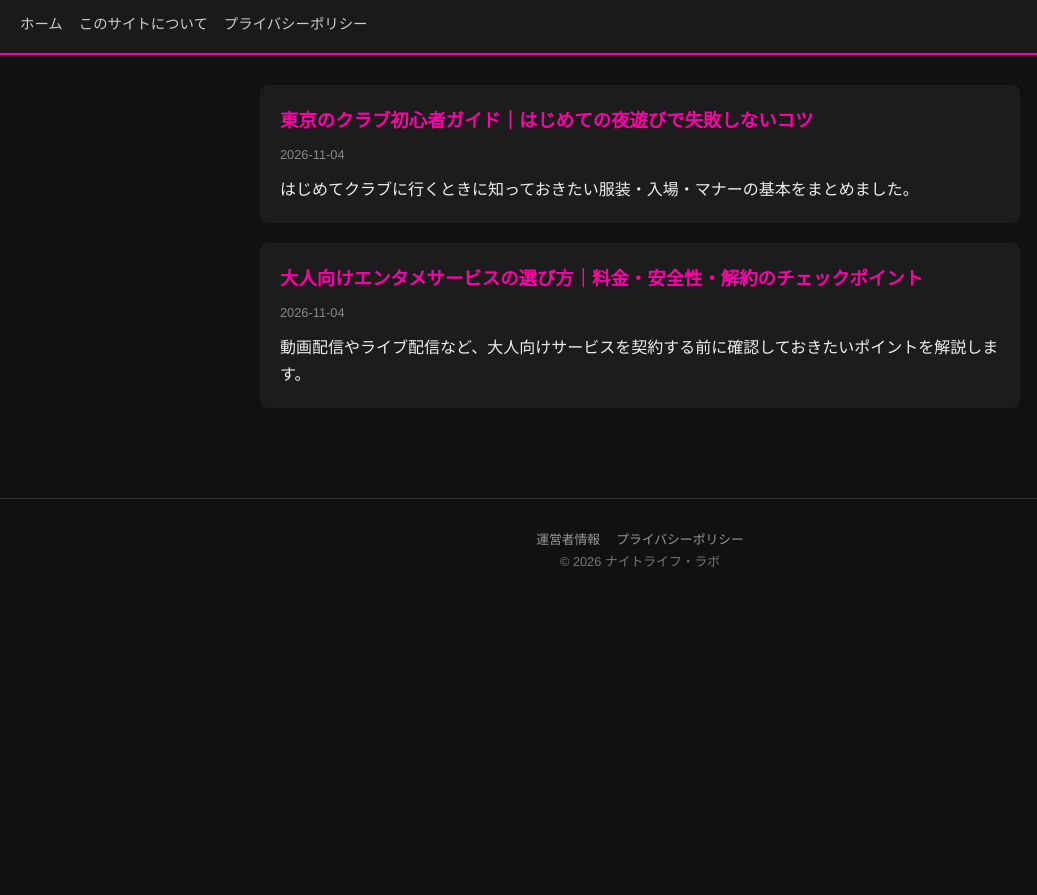
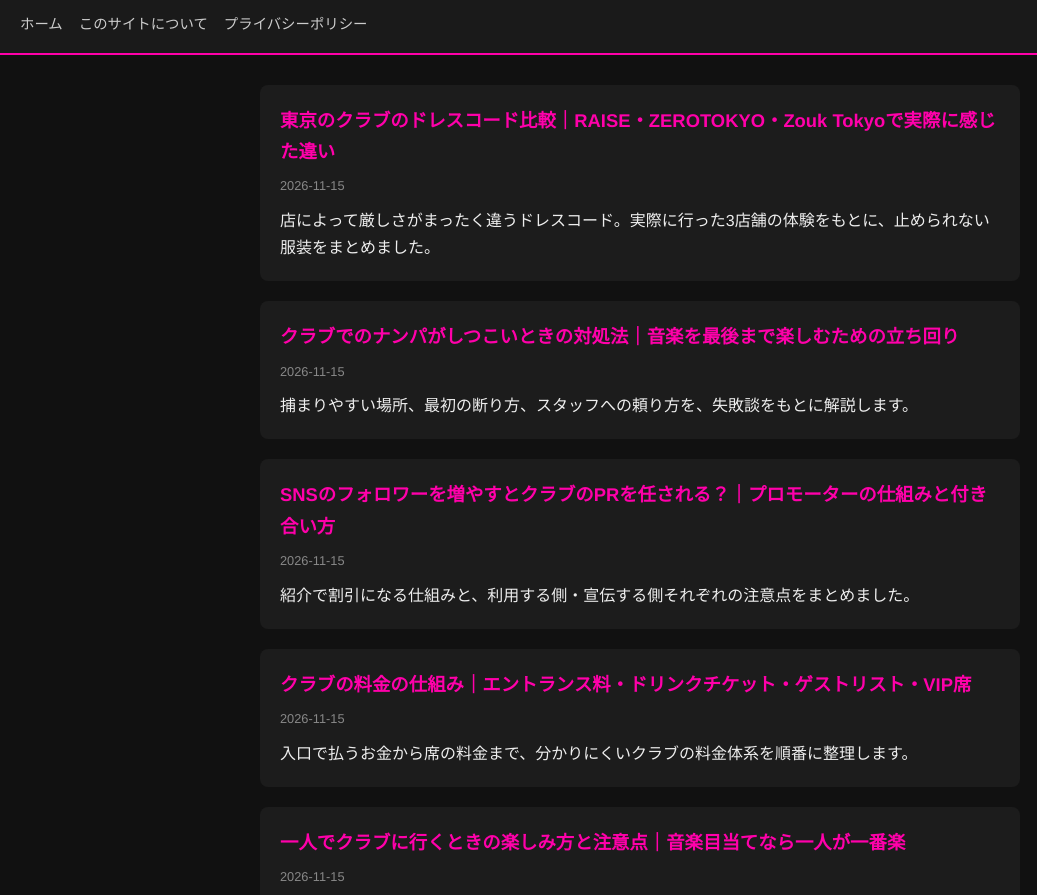
Before and after one commit to udonyarab-tech/NightlifeLab, a plain HTML site: page index.html in a window 1280 px wide. Shown: the part 50-945 px from the top of the page, without its empty margins (0-1037 px from the left). Before the commit the page ends 800 px from the top, so only its background shows below. Drawn offline with Linux system fonts and the light colour scheme.

Commit message:
Add new articles section to index.html

```diff
--- a/index.html
+++ b/index.html
@@ -13,6 +13,31 @@
 <nav><a href="index.html">ホーム</a><a href="about.html">このサイトについて</a><a href="privacy.html">プライバシーポリシー</a></nav>
 </header>
 <main>
+<div class="card">
+<h2><a href="articles/003.html">東京のクラブのドレスコード比較｜RAISE・ZEROTOKYO・Zouk Tokyoで実際に感じた違い</a></h2>
+<p class="meta">2026-11-15</p>
+<p>店によって厳しさがまったく違うドレスコード。実際に行った3店舗の体験をもとに、止められない服装をまとめました。</p>
+</div>
+<div class="card">
+<h2><a href="articles/004.html">クラブでのナンパがしつこいときの対処法｜音楽を最後まで楽しむための立ち回り</a></h2>
+<p class="meta">2026-11-15</p>
+<p>捕まりやすい場所、最初の断り方、スタッフへの頼り方を、失敗談をもとに解説します。</p>
+</div>
+<div class="card">
+<h2><a href="articles/005.html">SNSのフォロワーを増やすとクラブのPRを任される？｜プロモーターの仕組みと付き合い方</a></h2>
+<p class="meta">2026-11-15</p>
+<p>紹介で割引になる仕組みと、利用する側・宣伝する側それぞれの注意点をまとめました。</p>
+</div>
+<div class="card">
+<h2><a href="articles/006.html">クラブの料金の仕組み｜エントランス料・ドリンクチケット・ゲストリスト・VIP席</a></h2>
+<p class="meta">2026-11-15</p>
+<p>入口で払うお金から席の料金まで、分かりにくいクラブの料金体系を順番に整理します。</p>
+</div>
+<div class="card">
+<h2><a href="articles/007.html">一人でクラブに行くときの楽しみ方と注意点｜音楽目当てなら一人が一番楽</a></h2>
+<p class="meta">2026-11-15</p>
+<p>一人でも浮かない店選び、居場所の作り方、帰り道までの注意点を紹介します。</p>
+</div>
 <div class="card">
 <h2><a href="articles/001.html">東京のクラブ初心者ガイド｜はじめての夜遊びで失敗しないコツ</a></h2>
 <p class="meta">2026-11-04</p>
```
